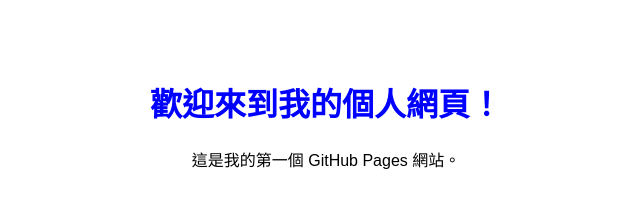
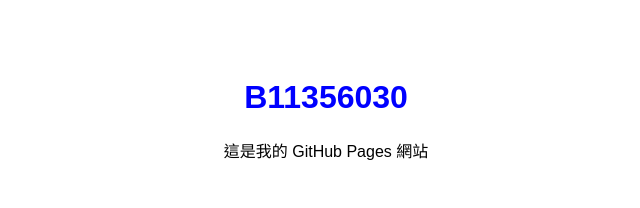
Before and after one commit to t-yu-1108/ivy.github.io, a plain HTML site: page index.html in a window 1280 px wide. Shown: the whole page, without its empty margins (314-954 px from the left). Drawn offline with Linux system fonts and the light colour scheme.

Commit message:
index.html

```diff
--- a/index.html
+++ b/index.html
@@ -10,7 +10,7 @@
     </style>
 </head>
 <body>
-    <h1>歡迎來到我的個人網頁！</h1>
-    <p>這是我的第一個 GitHub Pages 網站。</p>
+    <h1>B11356030</h1>
+    <p>這是我的 GitHub Pages 網站</p>
 </body>
 </html>
```
